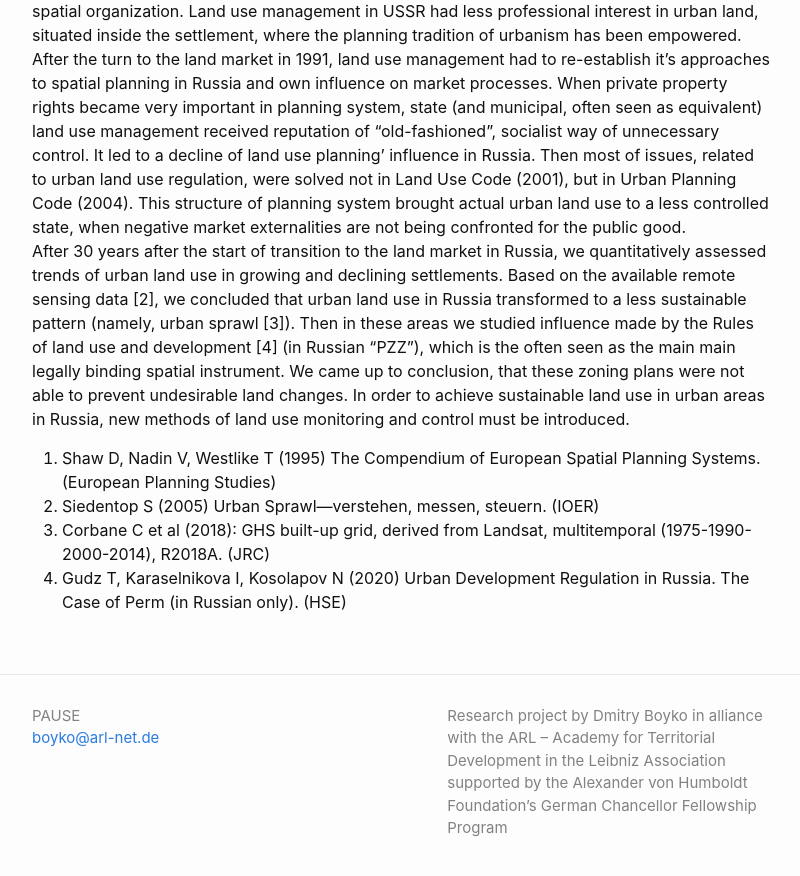
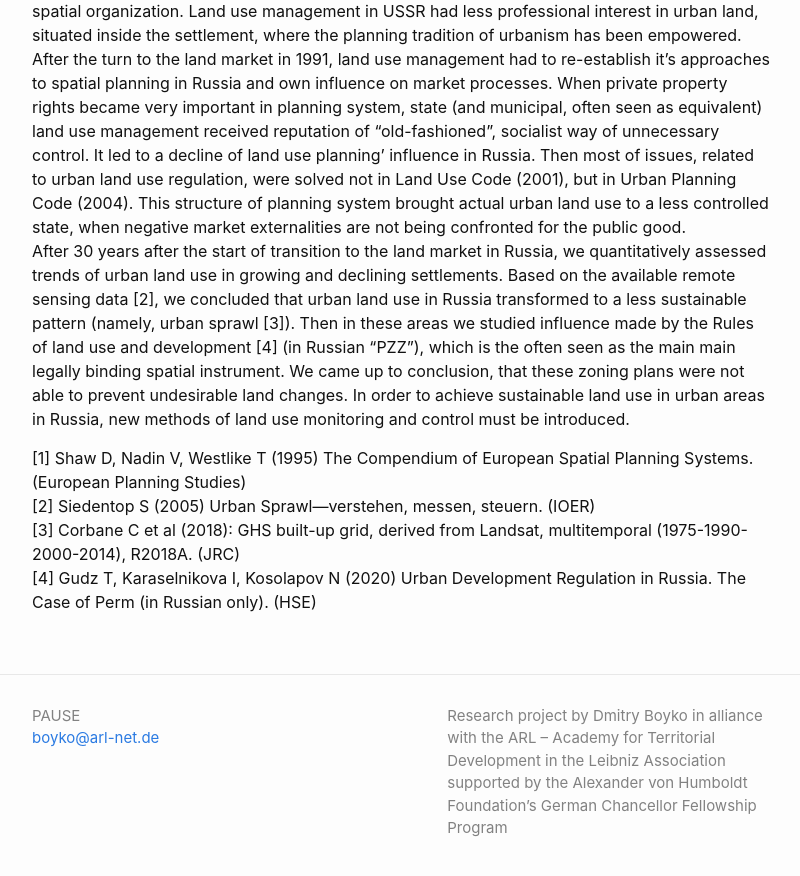
Before and after one commit to boikod/pause, a Jekyll site: the page built from _posts/2022-02-15-dortmund.markdown, in a window 1280 px wide and 900 px high, scrolled down 600 px. Shown: the top 876 px of the window, without its empty margins (238-1038 px from the left). Built offline with Jekyll 4.4.1, drawn with Linux system fonts in a browser that asks for light colours.

Commit message:
Update 2022-02-15-dortmund.markdown

```diff
--- a/_posts/2022-02-15-dortmund.markdown
+++ b/_posts/2022-02-15-dortmund.markdown
@@ -16,7 +16,7 @@ Land use management as one of spatial planning traditions [1] exists in Russia (
 After the turn to the land market in 1991, land use management had to re-establish it's approaches to spatial planning in Russia and own influence on market processes. When private property rights became very important in planning system, state (and municipal, often seen as equivalent) land use management received reputation of "old-fashioned", socialist way of unnecessary control. It led to a decline of land use planning' influence in Russia. Then most of issues, related to urban land use regulation, were solved not in Land Use Code (2001), but in Urban Planning Code (2004). This structure of planning system brought actual urban land use to a less controlled state, when negative market externalities are not being confronted for the public good.
 After 30 years after the start of transition to the land market in Russia, we quantitatively assessed trends of urban land use in growing and declining settlements. Based on the available  remote sensing data [2], we concluded that urban land use in Russia transformed to a less sustainable pattern (namely, urban sprawl [3]). Then in these areas we studied influence made by the Rules of land use and development [4] (in Russian "PZZ"), which is the often seen as the main main legally binding spatial instrument. We came up to conclusion, that these zoning plans were not able to prevent undesirable land changes. In order to achieve sustainable land use in urban areas in Russia, new methods of land use monitoring and control must be introduced.
 
-1. Shaw D, Nadin V, Westlike T (1995) The Compendium of European Spatial Planning Systems. (European Planning Studies)
-2. Siedentop S (2005) Urban Sprawl—verstehen, messen, steuern. (IOER)
-3. Corbane C et al (2018): GHS built-up grid, derived from Landsat, multitemporal (1975-1990-2000-2014), R2018A. (JRC)
-4. Gudz T, Karaselnikova I, Kosolapov N (2020) Urban Development Regulation in Russia. The Case of Perm (in Russian only). (HSE)
+[1] Shaw D, Nadin V, Westlike T (1995) The Compendium of European Spatial Planning Systems. (European Planning Studies)
+[2] Siedentop S (2005) Urban Sprawl—verstehen, messen, steuern. (IOER)
+[3] Corbane C et al (2018): GHS built-up grid, derived from Landsat, multitemporal (1975-1990-2000-2014), R2018A. (JRC)
+[4] Gudz T, Karaselnikova I, Kosolapov N (2020) Urban Development Regulation in Russia. The Case of Perm (in Russian only). (HSE)
```
